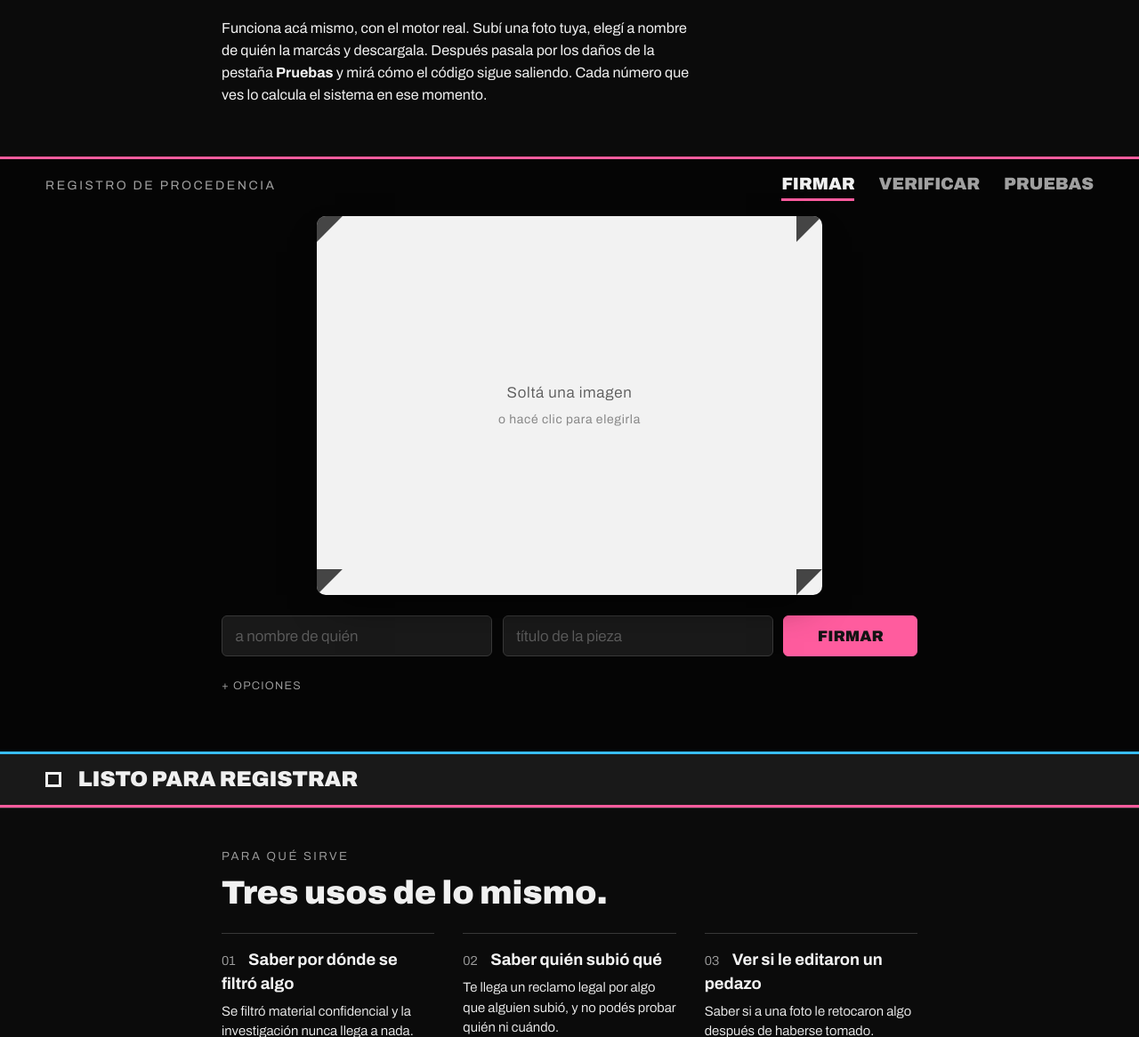
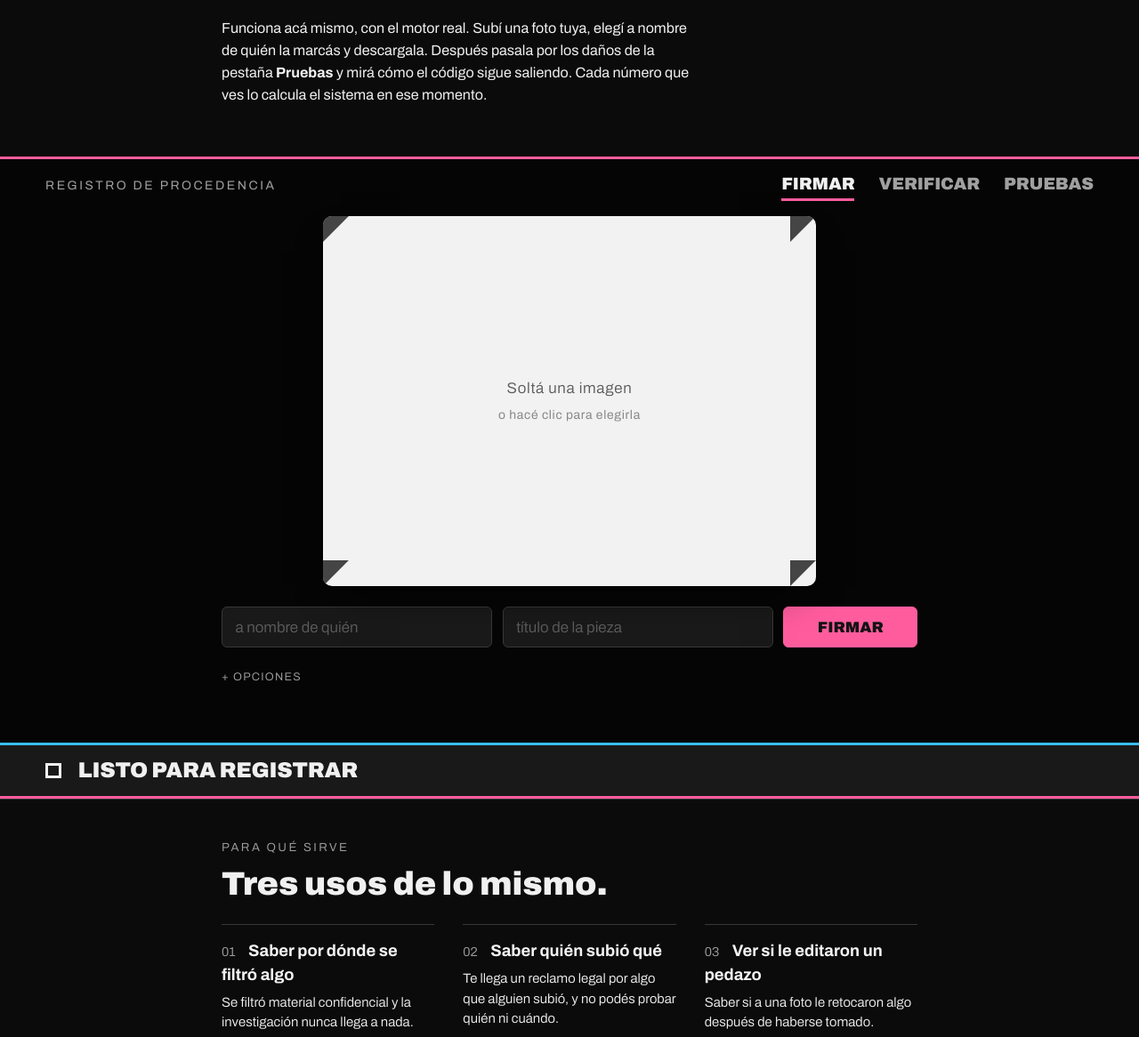
Before and after one commit to platanus-hack/platanus-hack-26-co-team-12, a FastAPI app: page / in a window 1280 px wide. Shown: the part 2683-3849 px from the top of the page at 89% size. Run offline with FastAPI, Linux system fonts and the light colour scheme; some libraries are stand-ins or nearby versions.

Commit message:
fix(web): el salto a la herramienta ya no deja su borde inferior fuera
`.probalo` mide exactamente el hueco que deja la barra —3px + (100svh -
barra - 6px) + 3px = 100svh - barra—, pero el ancla la bajaba `barra + 1rem`
por la regla general de `[id]`. La cuenta daba:

  borde inferior = barra + 1rem + (100svh - barra) = 100svh + 1rem

o sea 1rem por debajo del pliegue: la línea rosa que cierra el objeto, justo
debajo de la banda de veredicto, no se veía nunca al entrar por «Revisar una
imagen».

La herramienta es la única sección que mide el viewport completo, así que es
la única que no puede llevar ese respiro: `#probalo` toma `scroll-margin-top:
var(--barra-h)`. Y `.hoja` cede 10px más para que la línea no quede en la
última fila de píxeles, donde un redondeo o una barra de scroll se la come.
Sigue siendo una altura definida con `calc`, que es lo que no se puede tocar.

Medido con la sección renderizada: borde inferior en la fila 902 de un
viewport de 914, con 10px libres debajo.

```diff
--- a/web/static/landing.css
+++ b/web/static/landing.css
@@ -77,6 +77,18 @@
 
 /* Que el salto de un ancla no meta la sección debajo de la barra. */
 [id] { scroll-margin-top: calc(var(--barra-h) + 1rem); }
+
+/* La herramienta es la ÚNICA sección que mide exactamente el hueco que deja la
+   barra —`100svh - barra`, ver `.probalo .hoja` más abajo—, así que es la única
+   que no puede llevar ese respiro de 1rem: con él, su borde inferior (la línea
+   rosa que cierra el objeto, justo debajo de la banda de veredicto) caía 1rem
+   por debajo del pliegue y no se veía nunca. Sin él, la sección entra completa.
+
+   Aritmética, para que no se rompa a ojo la próxima vez:
+     alto de .probalo  = 3px + (100svh - barra - 6px) + 3px = 100svh - barra
+     tope tras el salto = barra
+     borde inferior en  = barra + (100svh - barra) = 100svh   ← justo en el filo */
+#probalo { scroll-margin-top: var(--barra-h); }
 
 /* app.css fija `.hoja` a 100svh; el documento ahora scrollea por fuera. */
 body { overflow-x: hidden; }
@@ -385,7 +397,10 @@
    desborda: la trampa que costó dos rondas. */
 /* Menos los dos bordes de 3 px de `.probalo`, o la sección se pasa por 6 px y
    obliga a scrollear una pantalla que estaba pensada para caber justa. */
-.probalo .hoja { height: calc(100svh - var(--barra-h) - 6px); }
+/* Los 10px de más son el aire bajo la línea rosa: sin ellos el borde inferior
+   queda en la última fila de píxeles del viewport y basta un redondeo o una
+   barra de scroll para comérselo. Sigue siendo una altura DEFINIDA. */
+.probalo .hoja { height: calc(100svh - var(--barra-h) - 6px - 10px); }
 
 /* ─── aplicaciones ────────────────────────────────────────────────── */
 
```
